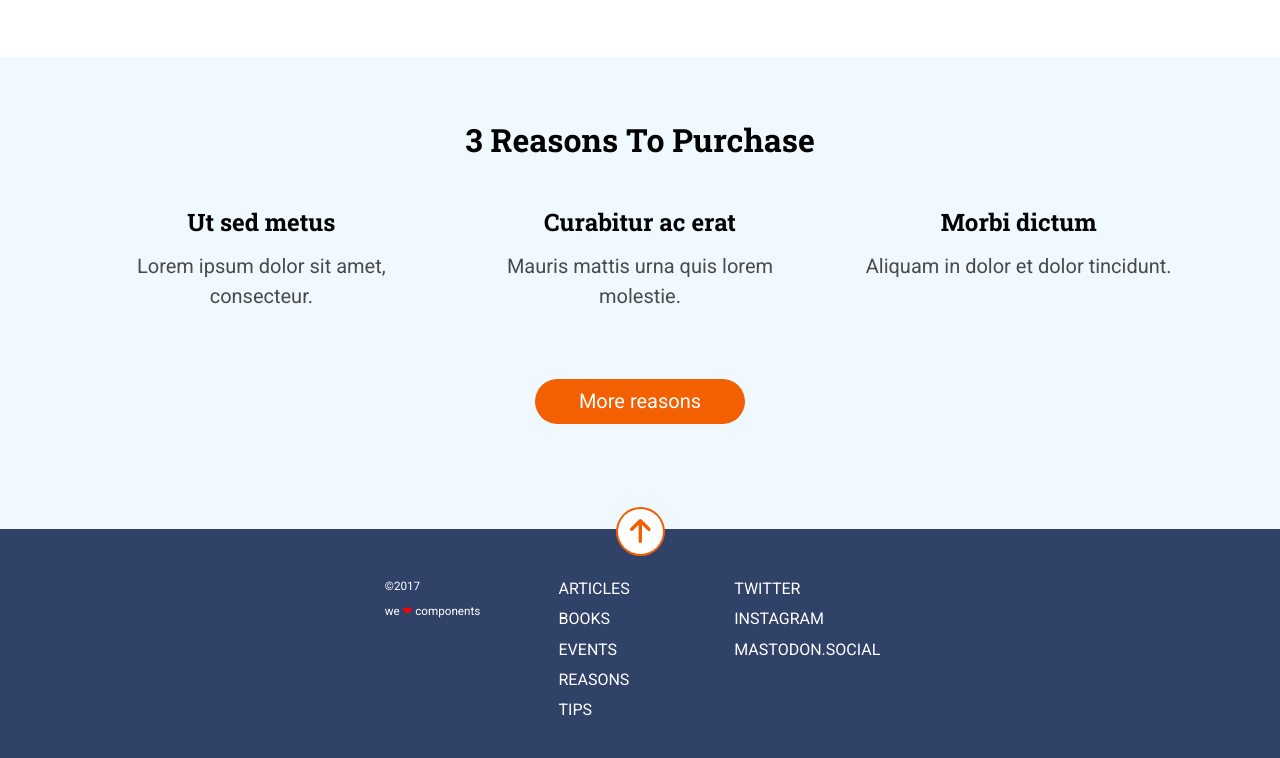
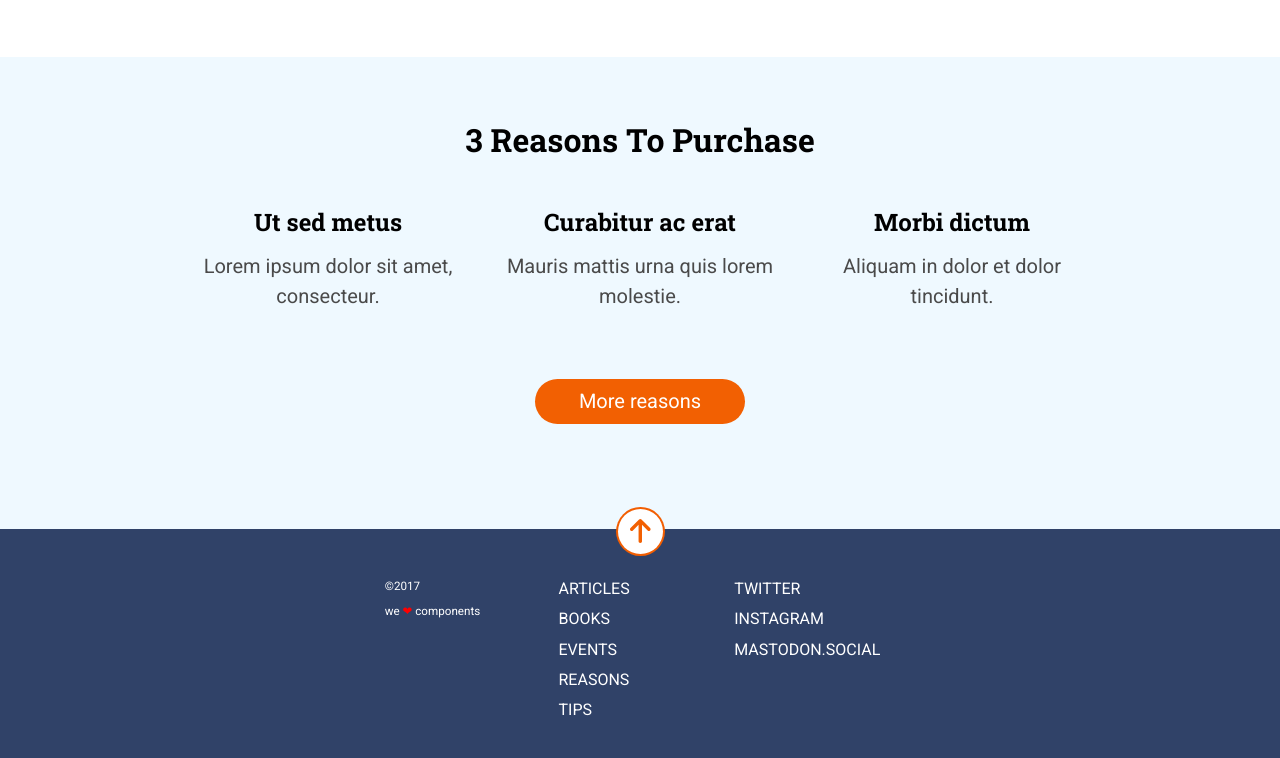
Before and after one commit to alcocere/anonymous-proxy, a website: page src/html/index.html in a window 1280 px wide. Shown: the part 1060-1818 px from the top of the page. Drawn offline with nearby package versions, Linux system fonts and the light colour scheme; files that its build step writes are made by us from their sources; files whose address does not match are found by name.

Commit message:
fix grid reasons in mediaquerie desktop

```diff
--- a/src/scss/main.scss
+++ b/src/scss/main.scss
@@ -424,7 +424,7 @@
     grid-template-columns: 1fr 1fr 1fr;
     grid-gap: 26px;
     grid-template-rows: 1fr;
-    padding: 0 85px 0;
+    padding: 0 185px 0;
   }
 
   .reasons--3reasons__title {
```
